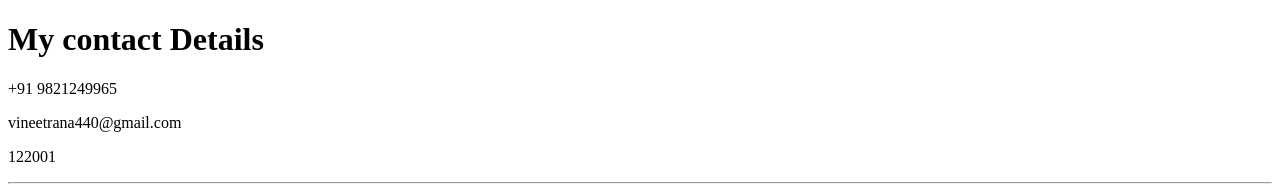
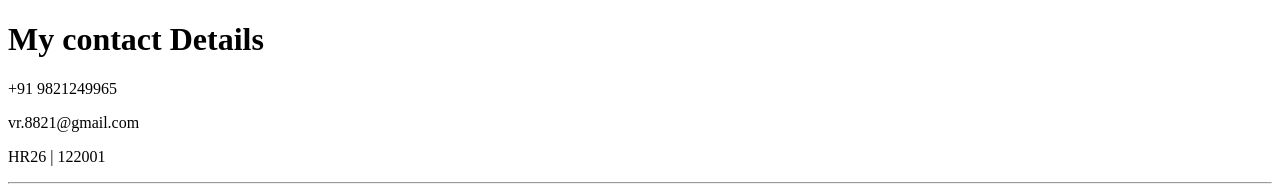
Before and after one commit to vineetrana5/cv, a plain HTML site: page contact_me.html in a window 1280 px wide. Shown: the top 189 px of the page. Drawn offline with Linux system fonts and the light colour scheme.

Commit message:
Update contact_me.html

```diff
--- a/contact_me.html
+++ b/contact_me.html
@@ -7,8 +7,8 @@
   <body>
     <h1>My contact Details</h1>
     <p>+91 9821249965</p>
-    <p>vineetrana440@gmail.com</p>
-    <p>122001</p>
+    <p>vr.8821@gmail.com</p>
+    <p>HR26 | 122001</p>
     <hr>
 
     <form action="mailto:vineetrana440@gmail.com" method="post" enctype="text/plain">
```
